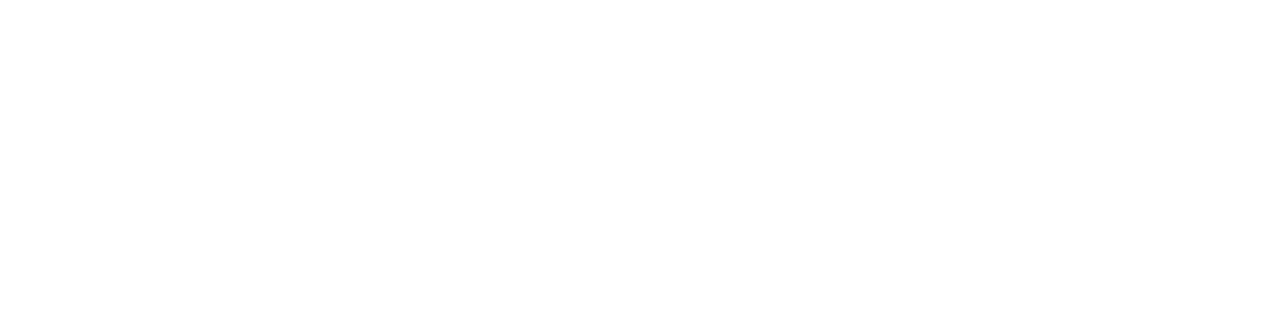
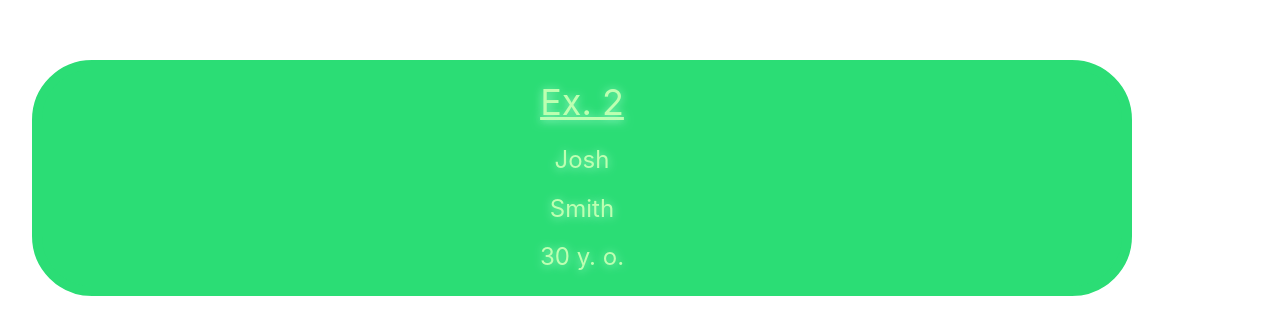
Before and after one commit to nickruden/vue3_base, a Vue app: page / in a window 1280 px wide. Shown: the part 222-556 px from the top of the page. Built offline with nearby package versions, Linux system fonts and the light colour scheme.

Commit message:
Передача данных в компонент в JavaScript(Task_59)

```diff
--- a/src/App.vue
+++ b/src/App.vue
@@ -10,7 +10,8 @@
 
 
 <template>
-
+  <!-- Ex. 1 -->
+  <Employee fname="Josh" lname="Smith" age="30 y. o." />
 </template>
 
 
--- a/src/components/Employee.vue
+++ b/src/components/Employee.vue
@@ -1,6 +1,9 @@
 <script>
  export default{
   name: "Employee",
+  // Ex. 2
+  props: ['fname', 'lname', 'age'],
+
   data() {
     return {
 
@@ -15,10 +18,40 @@
 
 
 <template>
-
+    <div id="main">
+        <h2>Ex. 2</h2>
+        <p>{{ fname }}</p>
+        <p>{{ lname }}</p>
+        <p>{{ age }}</p>
+    </div>
 </template>
 
 
 <style>
-
+    #main{
+    margin-top: 50px;
+    margin-bottom: 50px;
+    background-color: rgb(43, 221, 117);
+    color: rgb(189, 255, 177);
+    width: 1100px;
+    text-align: center;
+    border: 10px solid rgb(43, 221, 117);
+    border-radius:60px;
+    text-shadow: 0px 1px 10px rgb(160, 248, 207);
+  }
+  #main div{
+    margin-top: 10px;
+    margin-bottom: 40px;
+  }
+  #main p{
+    font-size: 24px;
+    margin-top: 10px;
+    margin-bottom: 10px;
+  }
+  #main h2{
+    font-size: 36px;
+    margin-top: 4px;
+    margin-bottom: 10px;
+    text-decoration: underline;
+  }
 </style>
```
